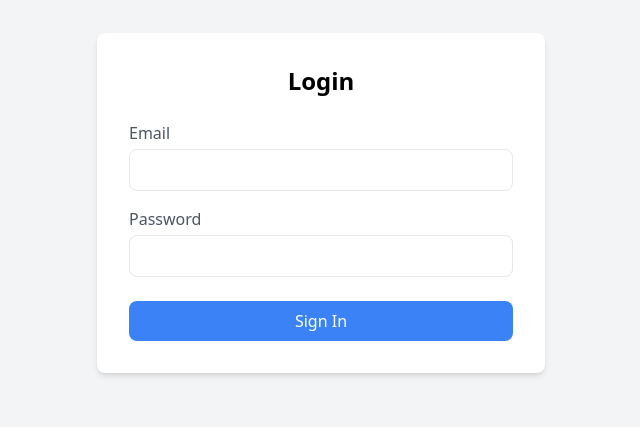
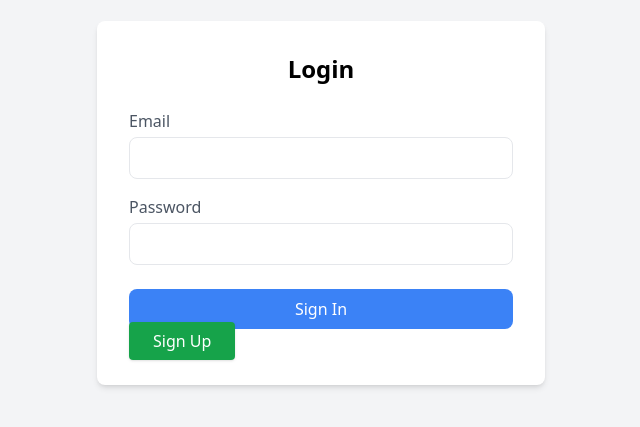
Before and after one commit to Wuradclan/ToolManager, a React (Vite) app in the folder web/: page /login in a window 1280 px wide. Shown: the part 197-624 px from the top of the page, without its empty margins (319-959 px from the left). Built offline with nearby package versions, Linux system fonts and the light colour scheme; no server answers.

Commit message:
fix add signup button to login page

```diff
--- a/web/src/pages/LoginPage.jsx
+++ b/web/src/pages/LoginPage.jsx
@@ -3,6 +3,7 @@ import { useNavigate } from "react-router-dom";
 import { signInWithEmailAndPassword } from "firebase/auth";
 import { auth , db } from "../firebaseConfig"; // make sure you initialized Firebase here
 import { doc, getDoc } from "firebase/firestore";
+import { Link } from 'react-router-dom';
 
 
 export default function LoginPage() {
@@ -81,6 +82,12 @@ const handleLogin = async (e) => {
         >
           Sign In
         </button>
+        <Link
+          to="/signup"
+          className="bg-green-600 hover:bg-green-700 text-white px-6 py-2 rounded shadow"
+        >
+          Sign Up
+        </Link>
       </form>
     </div>
   );
```
